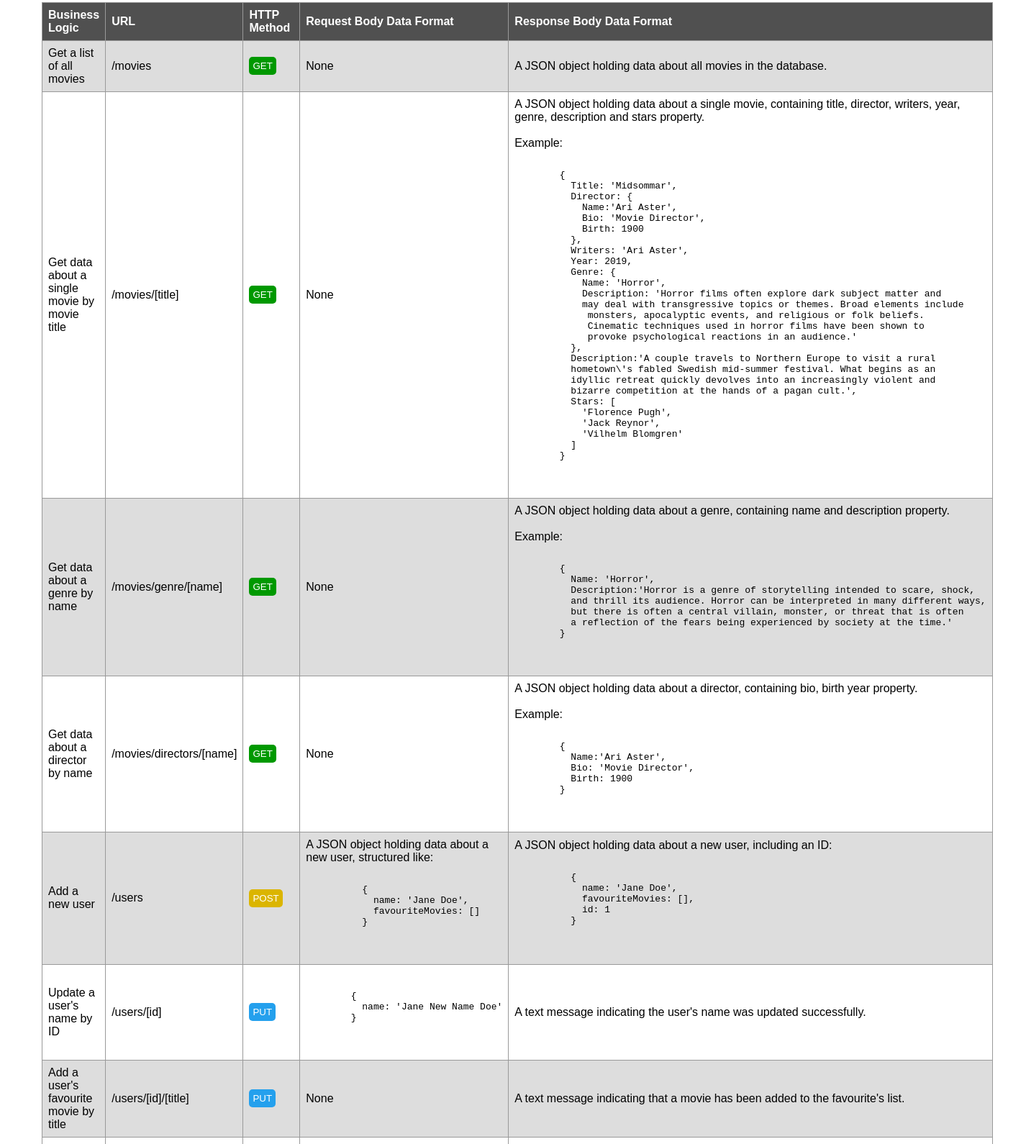
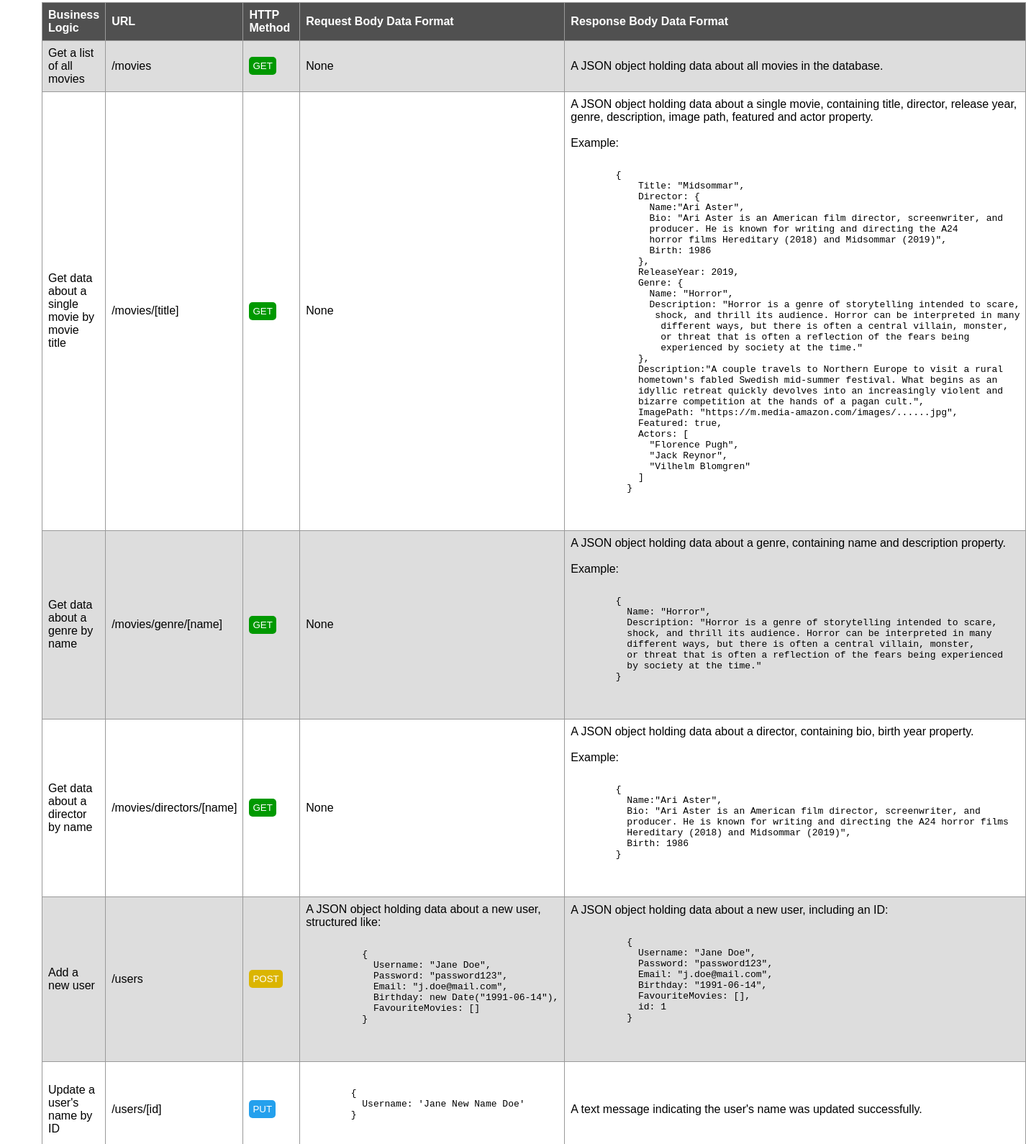
Before and after one commit to netti-w/myFlix, a website: page public/documentation.html in a window 1280 px wide. Shown: the part 111-1701 px from the top of the page at 72% size, 1426 px wide, since content can reach past the window. Drawn offline with Linux system fonts and the light colour scheme.

Commit message:
Update documentation

```diff
--- a/public/documentation.html
+++ b/public/documentation.html
@@ -9,7 +9,8 @@
 <body>
   <h1>Documentation</h1>
   <p>This is a REST API for an
-    application called “myFlix” that interacts with a database that stores data about different movies
+    application called “myFlix” that interacts with a database that stores data
+     about different movies
   </p>
   <table>
   <tr>
@@ -32,35 +33,39 @@
     <td><button class="button-green">GET</button></td>
     <td>None</td>
     <td>A JSON object holding data about a single movie, containing title,
-      director, writers, year, genre, description and stars property. <br><br>
+      director, release year, genre, description, image path, featured and
+      actor property. <br><br>
       Example:
       <pre>
       <code>
         {
-          Title: 'Midsommar',
+            Title: "Midsommar",
             Director: {
-            Name:'Ari Aster',
-            Bio: 'Movie Director',
-            Birth: 1900
+              Name:"Ari Aster",
+              Bio: "Ari Aster is an American film director, screenwriter, and
+              producer. He is known for writing and directing the A24
+              horror films Hereditary (2018) and Midsommar (2019)",
+              Birth: 1986
             },
-          Writers: 'Ari Aster',
-          Year: 2019,
+            ReleaseYear: 2019,
             Genre: {
-            Name: 'Horror',
-            Description: 'Horror films often explore dark subject matter and
-            may deal with transgressive topics or themes. Broad elements include
-             monsters, apocalyptic events, and religious or folk beliefs.
-             Cinematic techniques used in horror films have been shown to
-             provoke psychological reactions in an audience.'
+              Name: "Horror",
+              Description: "Horror is a genre of storytelling intended to scare,
+               shock, and thrill its audience. Horror can be interpreted in many
+                different ways, but there is often a central villain, monster,
+                or threat that is often a reflection of the fears being
+                experienced by society at the time."
             },
-          Description:'A couple travels to Northern Europe to visit a rural
-          hometown\'s fabled Swedish mid-summer festival. What begins as an
+            Description:"A couple travels to Northern Europe to visit a rural
+            hometown's fabled Swedish mid-summer festival. What begins as an
             idyllic retreat quickly devolves into an increasingly violent and
-          bizarre competition at the hands of a pagan cult.',
-          Stars: [
-            'Florence Pugh',
-            'Jack Reynor',
-            'Vilhelm Blomgren'
+            bizarre competition at the hands of a pagan cult.",
+            ImagePath: "https://m.media-amazon.com/images/......jpg",
+            Featured: true,
+            Actors: [
+              "Florence Pugh",
+              "Jack Reynor",
+              "Vilhelm Blomgren"
             ]
           }
       </code>
@@ -78,11 +83,12 @@
     <pre>
       <code>
         {
-          Name: 'Horror',
-          Description:'Horror is a genre of storytelling intended to scare, shock,
-          and thrill its audience. Horror can be interpreted in many different ways,
-          but there is often a central villain, monster, or threat that is often
-          a reflection of the fears being experienced by society at the time.'
+          Name: "Horror",
+          Description: "Horror is a genre of storytelling intended to scare,
+          shock, and thrill its audience. Horror can be interpreted in many
+          different ways, but there is often a central villain, monster,
+          or threat that is often a reflection of the fears being experienced
+          by society at the time."
         }
       </code>
     </pre>
@@ -99,9 +105,11 @@
     <pre>
       <code>
         {
-          Name:'Ari Aster',
-          Bio: 'Movie Director',
-          Birth: 1900
+          Name:"Ari Aster",
+          Bio: "Ari Aster is an American film director, screenwriter, and
+          producer. He is known for writing and directing the A24 horror films
+          Hereditary (2018) and Midsommar (2019)",
+          Birth: 1986
         }
     </code>
   </pre>
@@ -116,8 +124,11 @@
       <pre>
         <code>
           {
-            name: 'Jane Doe',
-            favouriteMovies: []
+            Username: "Jane Doe",
+            Password: "password123",
+            Email: "j.doe@mail.com",
+            Birthday: new Date("1991-06-14"),
+            FavouriteMovies: []
           }
         </code>
       </pre>
@@ -126,8 +137,11 @@
       <pre>
         <code>
           {
-            name: 'Jane Doe',
-            favouriteMovies: [],
+            Username: "Jane Doe",
+            Password: "password123",
+            Email: "j.doe@mail.com",
+            Birthday: "1991-06-14",
+            FavouriteMovies: [],
             id: 1
           }
       </code>
@@ -142,12 +156,13 @@
     <pre>
       <code>
         {
-          name: 'Jane New Name Doe'
+          Username: 'Jane New Name Doe'
         }
       </code>
     </pre>
     </td>
-    <td>A text message indicating the user's name was updated successfully.</td>
+    <td>A text message indicating the user's name was updated
+      successfully.</td>
 </tr>
 <tr>
   <td>Add a user's favourite movie by title</td>
@@ -170,7 +185,8 @@
   <td>/users/[id]</td>
   <td><button class="button-red">DELETE</button></td>
   <td>None</td>
-  <td>A text message indicating whether the user was successfully removed.</td>
+  <td>A text message indicating whether the user was
+    successfully removed.</td>
 </tr>
 </table>
 </body>
```
Lines whose indentation alone changed are shown as unchanged.
